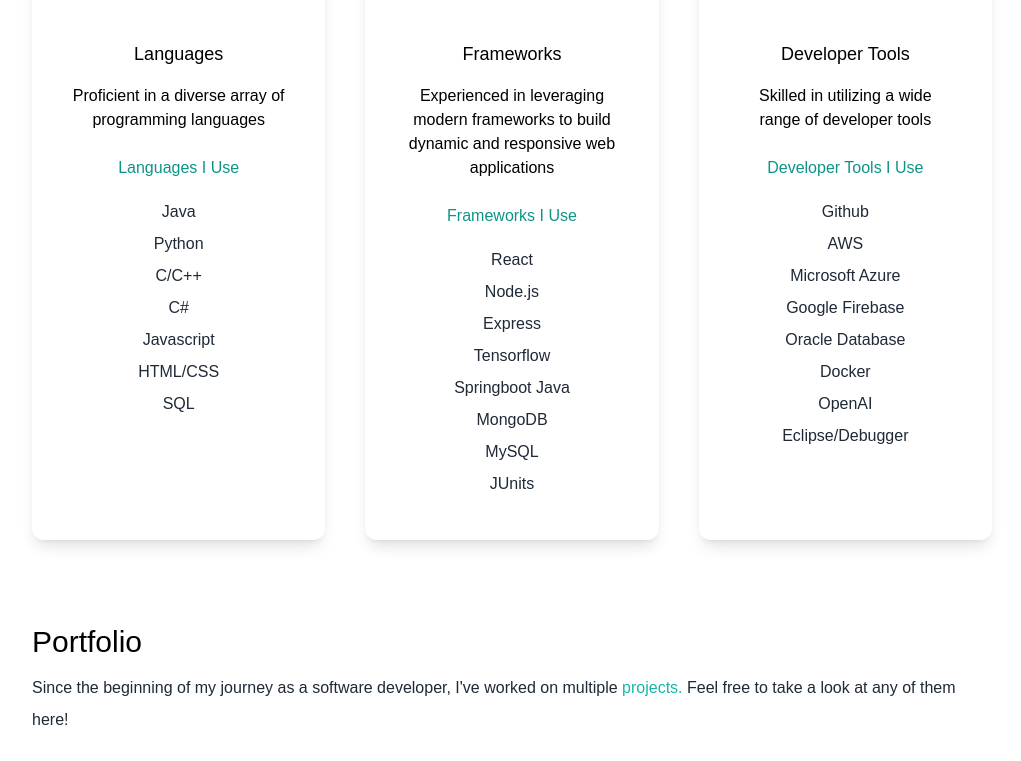
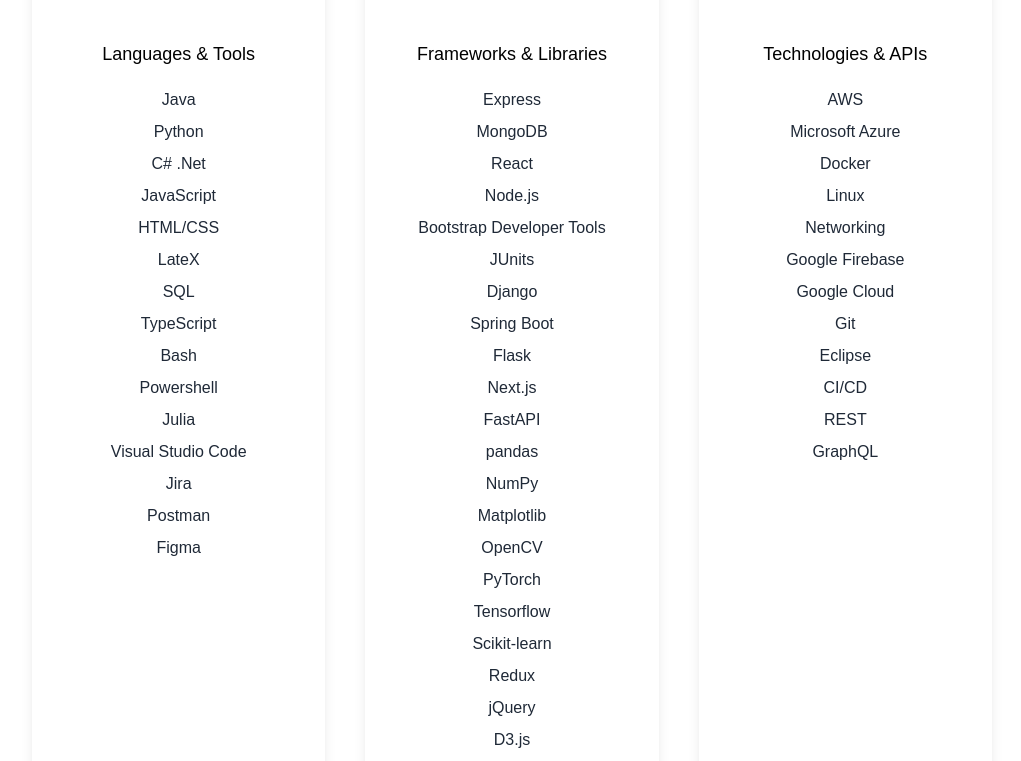
Before and after one commit to dexon888/portfolio-website, a Next.js app: page / in a window 1280 px wide. Shown: the part 1379-2140 px from the top of the page, without its empty margins (128-1149 px from the left). Built offline with nearby package versions, Linux system fonts and the light colour scheme.

Commit message:
Updated skills and technologies section

```diff
--- a/pages/index.js
+++ b/pages/index.js
@@ -3,13 +3,13 @@
 import { BsFillSunFill, BsFillMoonFill } from "react-icons/bs";
 import { useState, useEffect } from "react";
 import avatar from "../public/avatar.jpg";
-import frameworks from "../public/frameworks.png";
-import languages from "../public/languages.png";
-import tools from "../public/tools.png";
 import Image from "next/image";
 import NeuroMosaic2 from "../public/NeuroMosaicImage2.png";
 import ChirpChat1 from "../public/ChirpChatImage1.png";
 import PokemonChess1 from "../public/PokemonChessImage1.png";
+import frameworks from "../public/frameworks.png";
+import languages from "../public/languages.png";
+import tools from "../public/tools.png";
 import { useFormik } from "formik";
 import * as Yup from "yup";
 import emailjs from "emailjs-com";
@@ -18,23 +18,78 @@
 const projects = [
   {
     title: "NeuroMosaic",
-    description: "An AI-based project with custom autocomplete notebooks and AI-generated art.",
+    description: "An AI-based project to analyze and generate art.",
     image: NeuroMosaic2,
     link: "https://github.com/dexon888/AI-Notion",
   },
   {
     title: "ChirpChat",
-    description: "A real-time chat application.",
+    description: "A real-time chat application with unique features.",
     image: ChirpChat1,
     link: "https://github.com/dexon888/Chatot-Chat-Application",
   },
   {
     title: "Pokemon Chess",
-    description: "A fun chess game with Pokemon-inspired gameplay.",
+    description: "A fun chess game with Pokemon sprites.",
     image: PokemonChess1,
     link: "https://github.com/dexon888/Pokemon-Chess",
   },
 ];
+
+const skills = {
+  Languages: [
+    "Java",
+    "Python",
+    "C# .Net",
+    "JavaScript",
+    "HTML/CSS",
+    "LateX",
+    "SQL",
+    "TypeScript",
+    "Bash",
+    "Powershell",
+    "Julia",
+  ],
+  Frameworks: [
+    "Express",
+    "MongoDB",
+    "React",
+    "Node.js",
+    "Bootstrap Developer Tools",
+    "JUnits",
+    "Django",
+    "Spring Boot",
+    "Flask",
+    "Next.js",
+    "FastAPI",
+  ],
+  Libraries: [
+    "pandas",
+    "NumPy",
+    "Matplotlib",
+    "OpenCV",
+    "PyTorch",
+    "Tensorflow",
+    "Scikit-learn",
+    "Redux",
+    "jQuery",
+    "D3.js",
+  ],
+  Technologies: [
+    "AWS",
+    "Microsoft Azure",
+    "Docker",
+    "Linux",
+    "Networking",
+    "Google Firebase",
+    "Google Cloud",
+    "Git",
+    "Eclipse",
+    "CI/CD",
+  ],
+  "APIs and Protocols": ["REST", "GraphQL"],
+  Tools: ["Visual Studio Code", "Jira", "Postman", "Figma"],
+};
 
 export default function Home() {
   const [darkMode, setDarkMode] = useState(false);
@@ -166,50 +221,36 @@
               whileHover={{ scale: 1.1 }}
             >
               <Image src={languages} alt="Languages" width={100} height={100} />
-              <h3 className="text-lg font-medium pt-8 pb-2">Languages</h3>
-              <p className="py-2">Proficient in a diverse array of programming languages</p>
-              <h4 className="py-4 text-teal-600">Languages I Use</h4>
-              <p className="text-gray-800 py-1">Java</p>
-              <p className="text-gray-800 py-1">Python</p>
-              <p className="text-gray-800 py-1">C/C++</p>
-              <p className="text-gray-800 py-1">C#</p>
-              <p className="text-gray-800 py-1">Javascript</p>
-              <p className="text-gray-800 py-1">HTML/CSS</p>
-              <p className="text-gray-800 py-1">SQL</p>
+              <h3 className="text-lg font-medium pt-8 pb-2">Languages & Tools</h3>
+              <ul className="py-2">
+                {skills.Languages.concat(skills.Tools).map((skill, index) => (
+                  <li key={index} className="text-gray-800 py-1 dark:text-gray-600">{skill}</li>
+                ))}
+              </ul>
             </motion.div>
             <motion.div
               className="text-center shadow-lg p-10 rounded-xl my-10 dark:bg-white flex-1"
               whileHover={{ scale: 1.1 }}
             >
               <Image src={frameworks} alt="Frameworks" width={100} height={100} />
-              <h3 className="text-lg font-medium pt-8 pb-2">Frameworks</h3>
-              <p className="py-2">Experienced in leveraging modern frameworks to build dynamic and responsive web applications</p>
-              <h4 className="py-4 text-teal-600">Frameworks I Use</h4>
-              <p className="text-gray-800 py-1">React</p>
-              <p className="text-gray-800 py-1">Node.js</p>
-              <p className="text-gray-800 py-1">Express</p>
-              <p className="text-gray-800 py-1">Tensorflow</p>
-              <p className="text-gray-800 py-1">Springboot Java</p>
-              <p className="text-gray-800 py-1">MongoDB</p>
-              <p className="text-gray-800 py-1">MySQL</p>
-              <p className="text-gray-800 py-1">JUnits</p>
+              <h3 className="text-lg font-medium pt-8 pb-2">Frameworks & Libraries</h3>
+              <ul className="py-2">
+                {skills.Frameworks.concat(skills.Libraries).map((skill, index) => (
+                  <li key={index} className="text-gray-800 py-1 dark:text-gray-600">{skill}</li>
+                ))}
+              </ul>
             </motion.div>
             <motion.div
               className="text-center shadow-lg p-10 rounded-xl my-10 dark:bg-white flex-1"
               whileHover={{ scale: 1.1 }}
             >
-              <Image src={tools} alt="Developer Tools" width={100} height={100} />
-              <h3 className="text-lg font-medium pt-8 pb-2">Developer Tools</h3>
-              <p className="py-2">Skilled in utilizing a wide range of developer tools</p>
-              <h4 className="py-4 text-teal-600">Developer Tools I Use</h4>
-              <p className="text-gray-800 py-1">Github</p>
-              <p className="text-gray-800 py-1">AWS</p>
-              <p className="text-gray-800 py-1">Microsoft Azure</p>
-              <p className="text-gray-800 py-1">Google Firebase</p>
-              <p className="text-gray-800 py-1">Oracle Database</p>
-              <p className="text-gray-800 py-1">Docker</p>
-              <p className="text-gray-800 py-1">OpenAI</p>
-              <p className="text-gray-800 py-1">Eclipse/Debugger</p>
+              <Image src={tools} alt="Technologies & APIs" width={100} height={100} />
+              <h3 className="text-lg font-medium pt-8 pb-2">Technologies & APIs</h3>
+              <ul className="py-2">
+                {skills.Technologies.concat(skills["APIs and Protocols"]).map((skill, index) => (
+                  <li key={index} className="text-gray-800 py-1 dark:text-gray-600">{skill}</li>
+                ))}
+              </ul>
             </motion.div>
           </div>
         </section>
```
